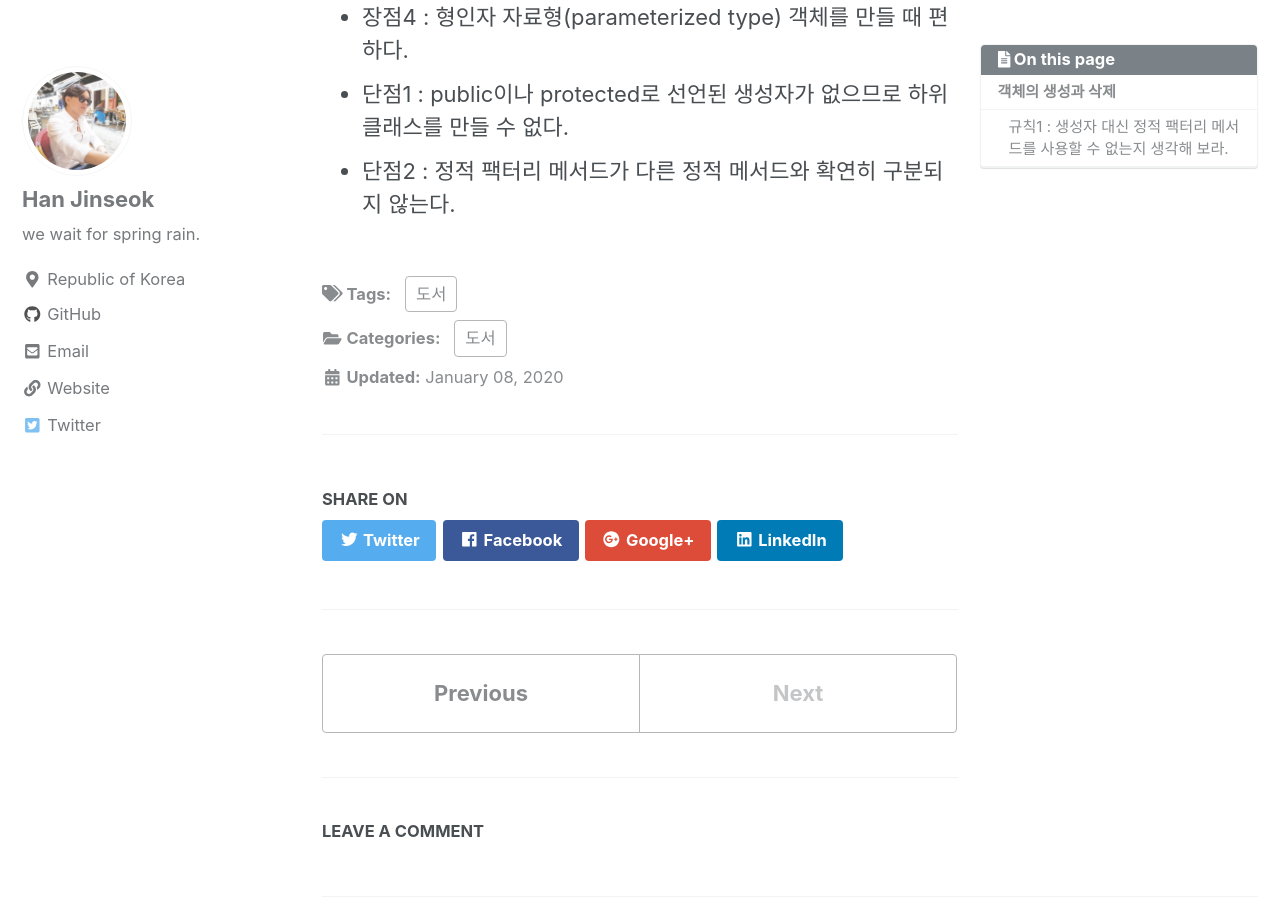
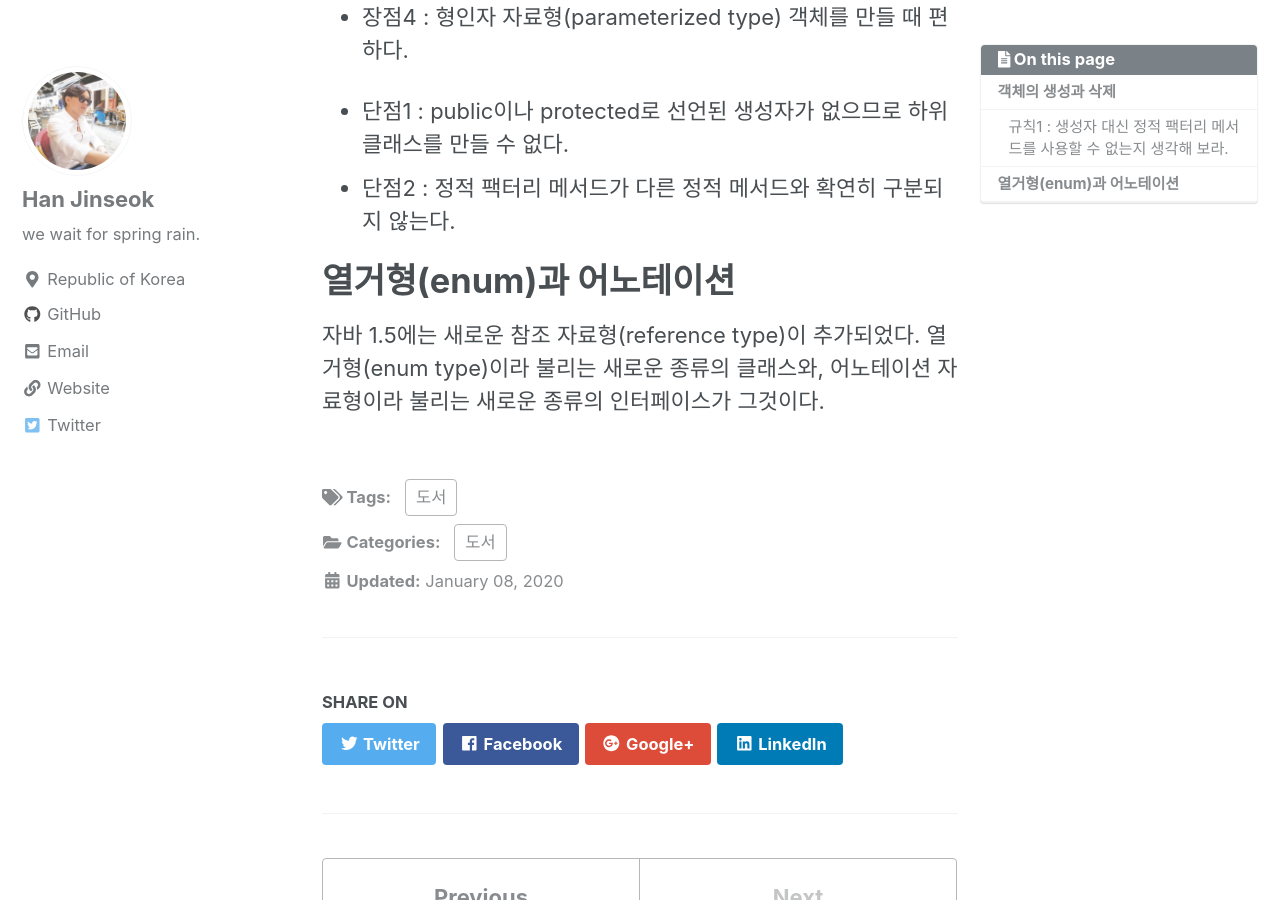
Before and after one commit to moregorenine/moregorenine.github.io, a Jekyll site: the page built from _posts/book/2020-01-08-effective-java.md, in a window 1280 px wide and 900 px high, scrolled down 1962 px. Built offline with Jekyll 4.4.1, drawn with Linux system fonts in a browser that asks for light colours; nearby versions of some CDN libraries; comment, search, counter and statistics services are not loaded; a style sheet for code colours, icons or effects is not loaded.

Commit message:
Update 2020-01-08-effective-java.md

```diff
--- a/_posts/book/2020-01-08-effective-java.md
+++ b/_posts/book/2020-01-08-effective-java.md
@@ -38,5 +38,9 @@ public static Boolean valueOf(boolean b) {
     - 클라이언트 코드는 반환된 객체의 실제 구현 세부사항이 아니라 인터페이스만 보고 작성하게 되는데, 일반적으로 바람직한 습관이다(**규칙52**)
   - JDK 1.5부터 도입된 java.util.EnumSet(규칙32)에는 public으로 선언된 생성자가 없으며, 정적 팩터리 메서드뿐이다.
 - 장점4 : 형인자 자료형(parameterized type) 객체를 만들 때 편하다.
+
 - 단점1 : public이나 protected로 선언된 생성자가 없으므로 하위 클래스를 만들 수 없다.
 - 단점2 : 정적 팩터리 메서드가 다른 정적 메서드와 확연히 구분되지 않는다.
+
+# 열거형(enum)과 어노테이션
+자바 1.5에는 새로운 참조 자료형(reference type)이 추가되었다. 열거형(enum type)이라 불리는 새로운 종류의 클래스와, 어노테이션 자료형이라 불리는 새로운 종류의 인터페이스가 그것이다.
```
